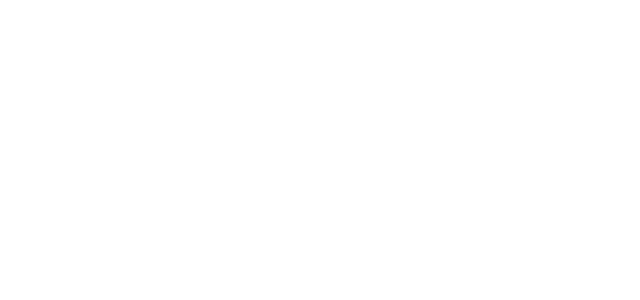
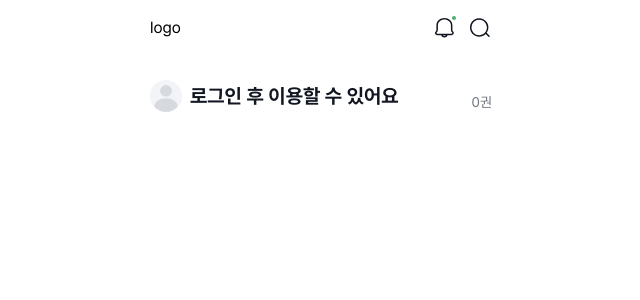
Before and after one commit to Book-Inside/book-inside-FE, a React (Vite) app: page /main in a window 1280 px wide. Shown: the top 300 px of the page, without its empty margins (319-959 px from the left). Built offline with nearby package versions, Linux system fonts and the light colour scheme.

Commit message:
feat: main_title component 구현(#13)

```diff
--- /dev/null
+++ b/src/assets/icons/profile_icon.tsx
@@ -0,0 +1,34 @@
+export default function ProfileIcon() {
+  return (
+    <svg
+      xmlns="http://www.w3.org/2000/svg"
+      width="32"
+      height="32"
+      viewBox="0 0 32 32"
+      fill="none"
+    >
+      <g clip-path="url(#clip0_222_9409)">
+        <rect width="32" height="32" rx="16" fill="#F2F4F7" />
+        <circle cx="15.9995" cy="10.8315" r="5.90769" fill="#D6D9DE" />
+        <path
+          d="M4.18359 28.062C4.18359 21.5365 9.47352 18.2158 15.999 18.2158C22.5244 18.2158 27.8144 21.5365 27.8144 28.062V34.2158H4.18359V28.062Z"
+          fill="#D6D9DE"
+        />
+      </g>
+      <rect
+        x="0.123077"
+        y="0.123077"
+        width="31.7538"
+        height="31.7538"
+        rx="15.8769"
+        stroke="#EAECF0"
+        strokeWidth="0.246154"
+      />
+      <defs>
+        <clipPath id="clip0_222_9409">
+          <rect width="32" height="32" rx="16" fill="white" />
+        </clipPath>
+      </defs>
+    </svg>
+  );
+}
--- /dev/null
+++ b/src/components/main_title.tsx
@@ -0,0 +1,15 @@
+import ProfileIcon from "@assets/icons/profile_icon";
+
+export default function MainTitle() {
+  return (
+    <div className="flex relative">
+      <div className="flex items-center space-x-2">
+        <ProfileIcon />
+        <span className="text-xl">로그인 후 이용할 수 있어요</span>
+      </div>
+      <div className="font-normal text-sm text-gray-500 absolute bottom-0 right-0">
+        0권
+      </div>
+    </div>
+  );
+}
--- a/src/pages/main/index.tsx
+++ b/src/pages/main/index.tsx
@@ -1,3 +1,17 @@
+import Header from "@components/header";
+import BodyLayout from "@components/layout/body_layout";
+import MainTitleLayout from "@components/layout/main_title_layout";
+import MainTitle from "@components/main_title";
+
 export default function MainPage() {
-  return <div></div>;
+  return (
+    <>
+      <Header />
+      <BodyLayout>
+        <MainTitleLayout>
+          <MainTitle />
+        </MainTitleLayout>
+      </BodyLayout>
+    </>
+  );
 }
```
